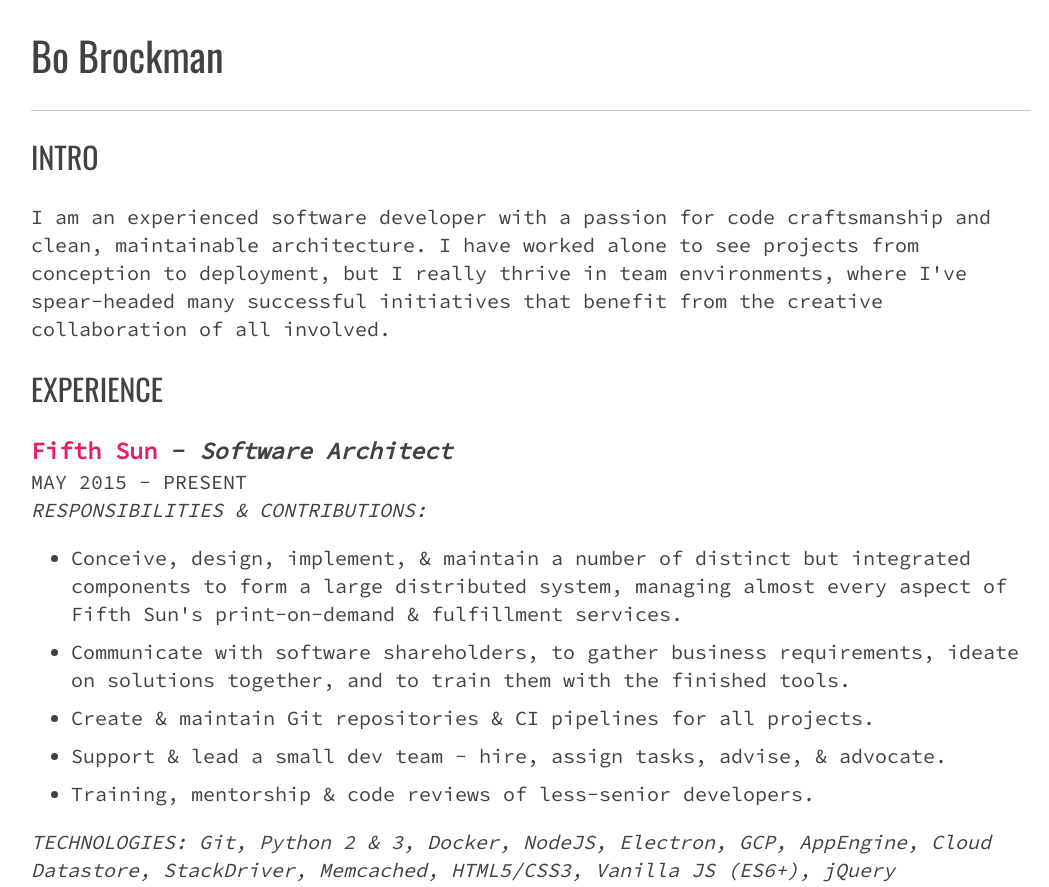
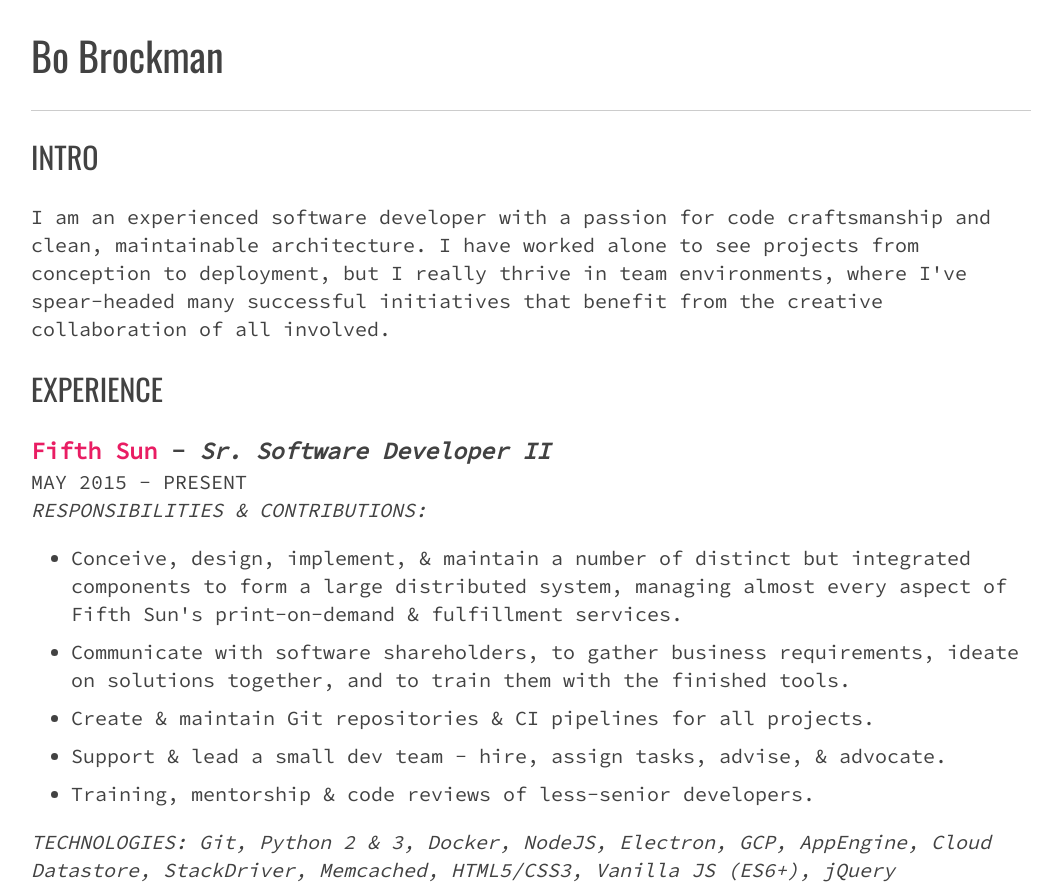
Before and after one commit to brockmanb/portbolio, a plain HTML site: page index.html in a window 1280 px wide. Shown: the top 887 px of the page, without its empty margins (109-1158 px from the left). Drawn offline with nearby package versions, Linux system fonts and the light colour scheme.

Commit message:
Fix title at Fifth Sun

```diff
--- a/index.html
+++ b/index.html
@@ -35,7 +35,7 @@
     <h2>Experience</h2>
     <section class="jobs">
       <div class="job_exp">
-        <h3><span class="hl_txt">Fifth Sun</span> - <i>Software Architect</i></h3>
+        <h3><span class="hl_txt">Fifth Sun</span> - <i>Sr. Software Developer II</i></h3>
         <h4>May 2015 - Present</h4>
         <h4><i>Responsibilities & Contributions:</i></h4>
         <ul class="job_bullets">
```
